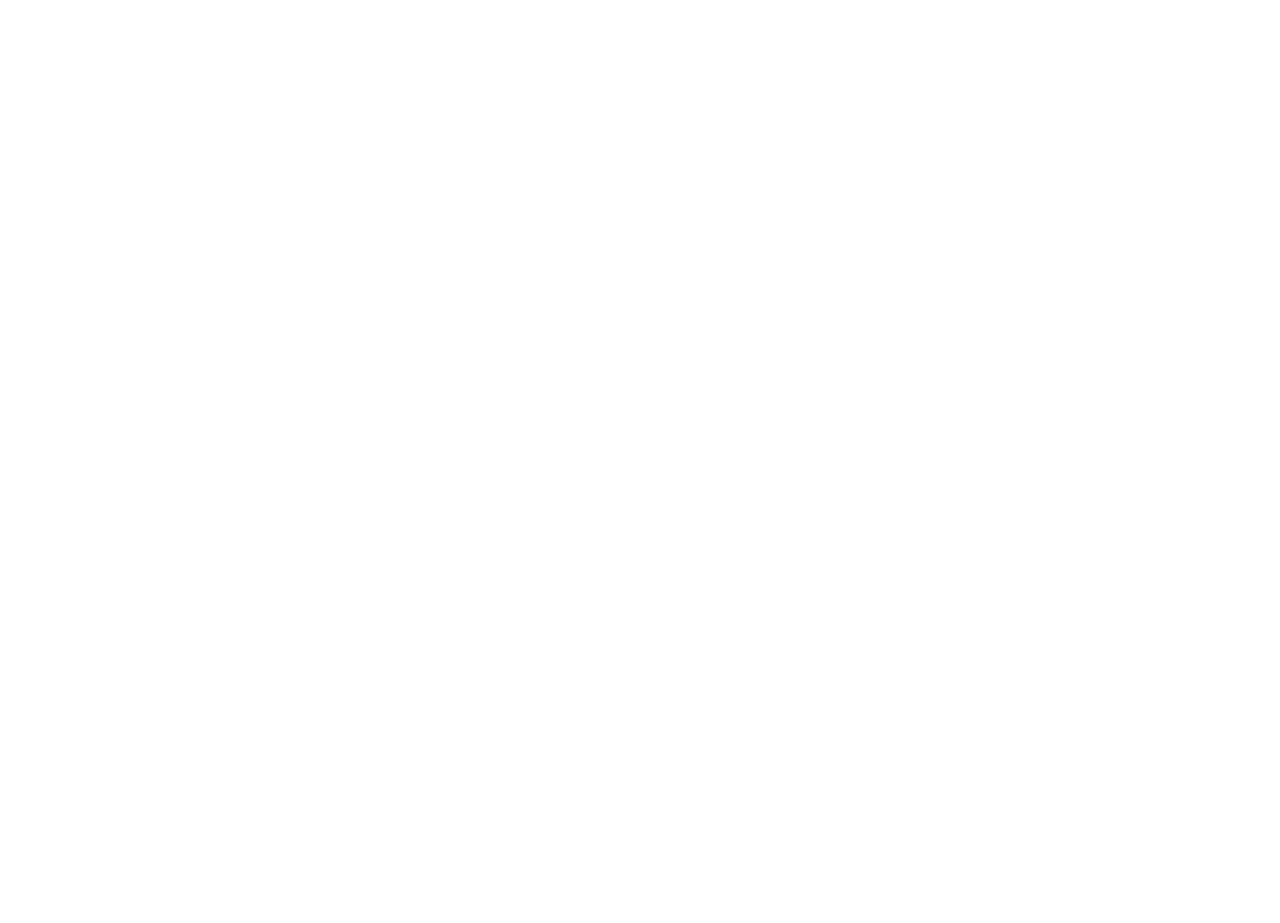
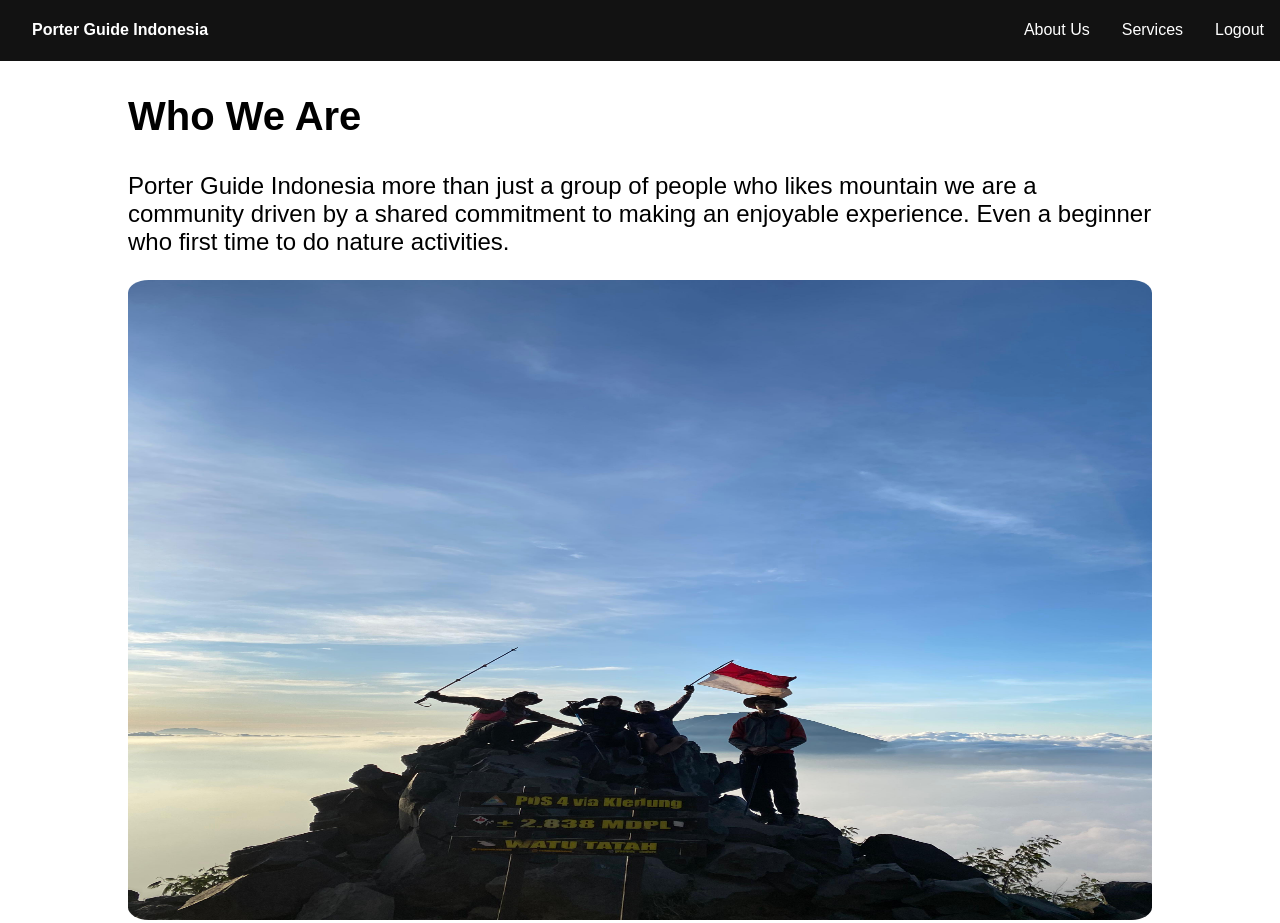
Before and after one commit to raflyadek/milestone0_porter-guide, a plain HTML site: page aboutus.html in a window 1280 px wide. Shown: the top 923 px of the page. Before the commit the page ends 800 px from the top, so only its background shows below. Drawn offline with Linux system fonts and the light colour scheme.

Commit message:
feat (about-us): html + css 100%

```diff
--- /dev/null
+++ b/aboutus.css
@@ -0,0 +1,103 @@
+html {
+    font-size: 100%;
+}
+p { font-size: 1.5rem; }
+h1 { font-size: 2.5rem; }
+/* global style */
+body {
+    margin: 0;
+    padding: 0;
+    background-color: #ffffff;
+    min-height: 100vh;
+    font-family: Arial, Helvetica, sans-serif;
+    display: grid;
+    grid-template-areas:
+    "header header header"
+    "main main main"
+    "footer footer footer"
+    ;
+    grid-template-rows: auto 1fr auto;
+}
+/* header */
+header {
+    grid-area: header;
+    background-color: #121212;
+    display: flex;
+    justify-content: space-between;
+    align-items: center;
+}
+
+.header-brand {
+    text-decoration: none;
+    color: #ffffff;
+    margin-left: 2rem;
+}
+
+nav ul {
+    display: flex;
+    text-align: right;
+    list-style: none;
+    margin: 0;
+    padding: 0;
+    text-align: right;
+
+}
+
+nav a {
+    text-decoration: none;
+    color: #ffffff;
+    padding: 0 1rem;
+}
+
+/* main */
+main {
+    grid-area: main;
+    margin: 0 10%;
+}
+
+main p {
+    font-family: sans-serif;
+    font-weight:100;
+    text-align: start;
+}
+
+.introduction {
+    max-width: 2000px;
+}
+.introduction img {
+    width: 100%;
+    height: 80vh;
+    border-radius: 2%;
+
+}
+
+.visi-misi-container {
+    display: flex;
+    margin-top: 5%;
+    max-width: 100%;
+    justify-content: space-between;
+    /* margin: 0 10%; */
+
+}
+
+.visi-misi{
+    flex: 1;
+}
+
+.visi-misi img {
+    border-radius: 2%;
+    width: 100%;
+    min-width: 200px;
+    height: 600px;
+    min-height: 200px;
+    /* margin: 10px; */
+}
+
+/* footer */
+footer {
+    grid-area: footer;
+    display: flex;
+    justify-content: center;
+    background-color: #121212;
+    color: #ffffff;
+}
--- a/aboutus.html
+++ b/aboutus.html
@@ -0,0 +1,58 @@
+<!DOCTYPE html>
+<html lang="en">
+    <head>
+        <meta charset="UTF-8">
+        <meta name="viewport" content="width=device-width, initial-scale=1.0">
+        <link rel="stylesheet" href="aboutus.css">
+        <title>Porter Guide Indonesia</title>
+    </head>
+
+    <body>
+        <header>
+            <a href="./index.html" class="header-brand"><h4>Porter Guide Indonesia</h4></a>
+            <nav>
+                <ul>
+                    <li><a href="./aboutus.html">About Us</a></li>
+                    <li><a href="./services.html">Services</a></li>
+                    <li><a href="">Logout</a></li>
+                </ul>
+            </nav>
+        </header>
+
+        <main>
+            <section class="introduction">
+                <div class="introduction-text">
+                    <h1>Who We Are</h1>
+                    <p>
+                        Porter Guide Indonesia more than just a group of people who likes mountain
+                        we are a community driven by a shared commitment to making an enjoyable experience.
+                        Even a beginner who first time to do nature activities.
+                    </p>
+                </div>
+                <img src="img/sindoro1.jpg" alt="">
+            </section>
+
+            <section class="visi-misi-container">
+                <div class="visi-misi">
+                    <h1>Our Vision</h1>
+                    <p>Making someone to love nature.</p>
+                    <img src="img/ungaran1.jpg" alt="">
+                </div>
+                <div class="visi-misi" style="margin-left: 5%;">
+                    <img src="img/th2.JPG" alt="">
+                    <h1>Our Mission</h1>
+                    <p>
+                        To achieve this vision, we gonna make a several objection,
+                        first we gonna eliminate the thougts that nature is scary while it is not at all,
+                        two we gonna make people realize that nature can be a great spot to do all kind of things.
+                    </p>
+                </div>
+            </section>
+        </main>
+        <footer>
+            <p>©2025 PGI. All Rights Reserved.</p>
+        </footer>
+
+        <script src="main.js"></script>
+    </body>
+</html>
--- a/main.js
+++ b/main.js
@@ -1,4 +1,4 @@
-//set variable to store carouselIndex outside function
+//set variable to store carouselIndex to keep track the index outside function
 var carouselIndex = 0;
 //starts the function when web page loads
 carousel();
--- a/style.css
+++ b/style.css
@@ -75,6 +75,11 @@ main {
 /* main section */
 .main-content {
     margin: 0 10%;
+}
+
+main p {
+    font-family: sans-serif;
+    font-weight: lighter;
 }
 
 .content-text {
```
Also changed, not shown: index.html (+0 -2 lines).
